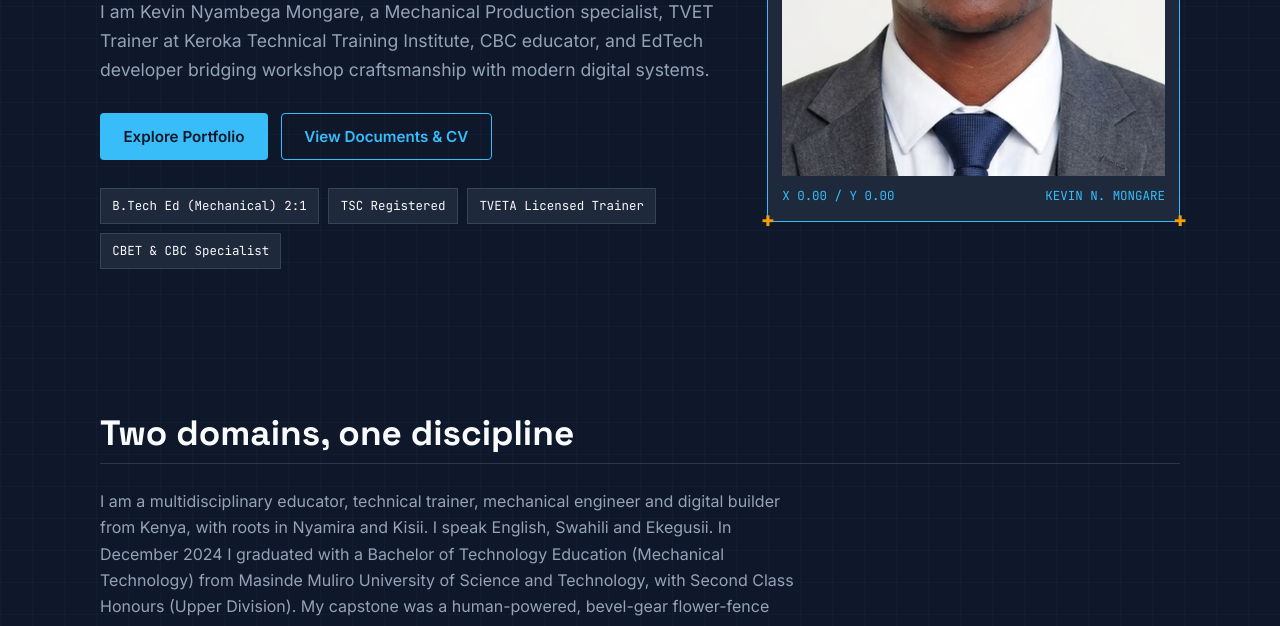
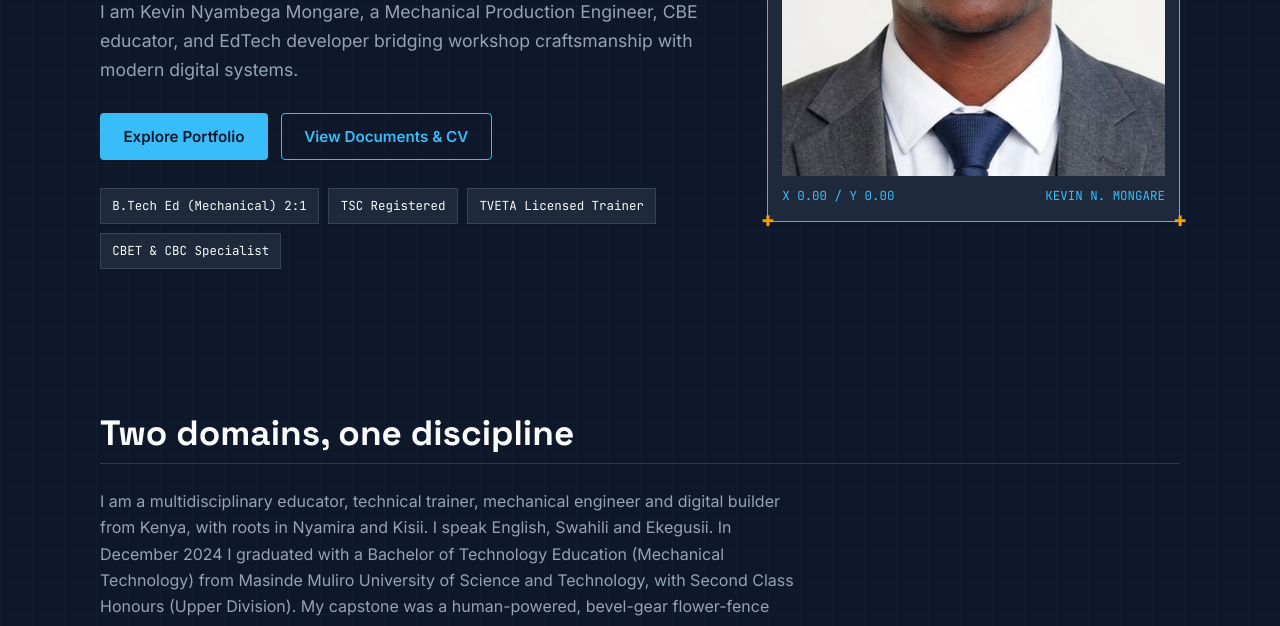
Before and after one commit to Nyambega-cmd/Portifolio, a plain HTML site: page index.html in a window 1280 px wide. Shown: the part 474-1100 px from the top of the page. Drawn offline with Linux system fonts and the light colour scheme.

Commit message:
Update index.html

```diff
--- a/index.html
+++ b/index.html
@@ -40,7 +40,7 @@
   <div class="hero-text">
     <p class="badge mono">KENYA • MECHANICAL PRODUCTION • TVET &amp; CBC EDUCATOR • EDTECH BUILDER</p>
     <h1>Engineering Precision. Transforming Education.</h1>
-    <p class="lead">I am Kevin Nyambega Mongare, a Mechanical Production specialist, TVET Trainer at Keroka Technical Training Institute, CBC educator, and EdTech developer bridging workshop craftsmanship with modern digital systems.</p>
+    <p class="lead">I am Kevin Nyambega Mongare, a Mechanical Production Engineer, CBE educator, and EdTech developer bridging workshop craftsmanship with modern digital systems.</p>
     <div class="cta"><a class="btn btn-cyan" href="#portfolio">Explore Portfolio</a><a class="btn btn-ghost" href="#docs">View Documents &amp; CV</a></div>
     <ul class="metrics mono">
       <li>B.Tech Ed (Mechanical) 2:1</li><li>TSC Registered</li><li>TVETA Licensed Trainer</li><li>CBET &amp; CBC Specialist</li>
```
